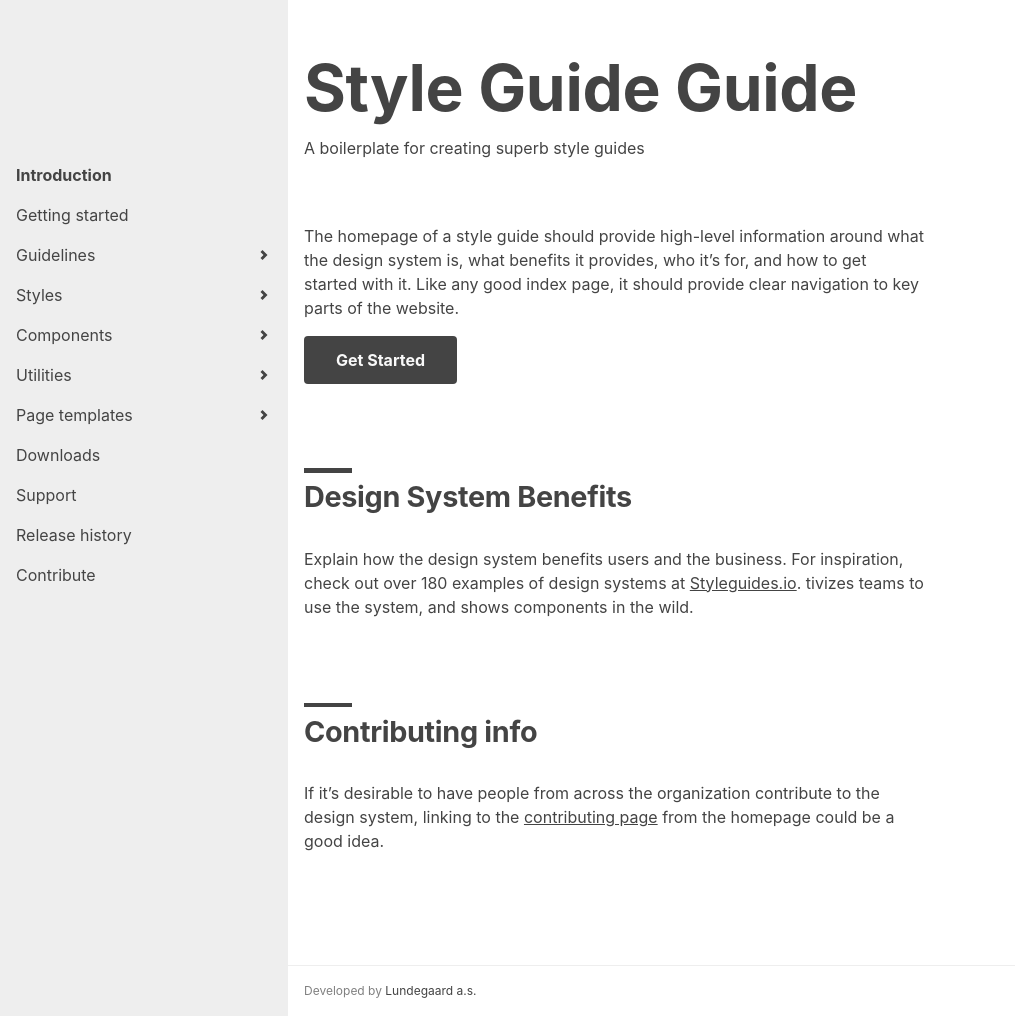
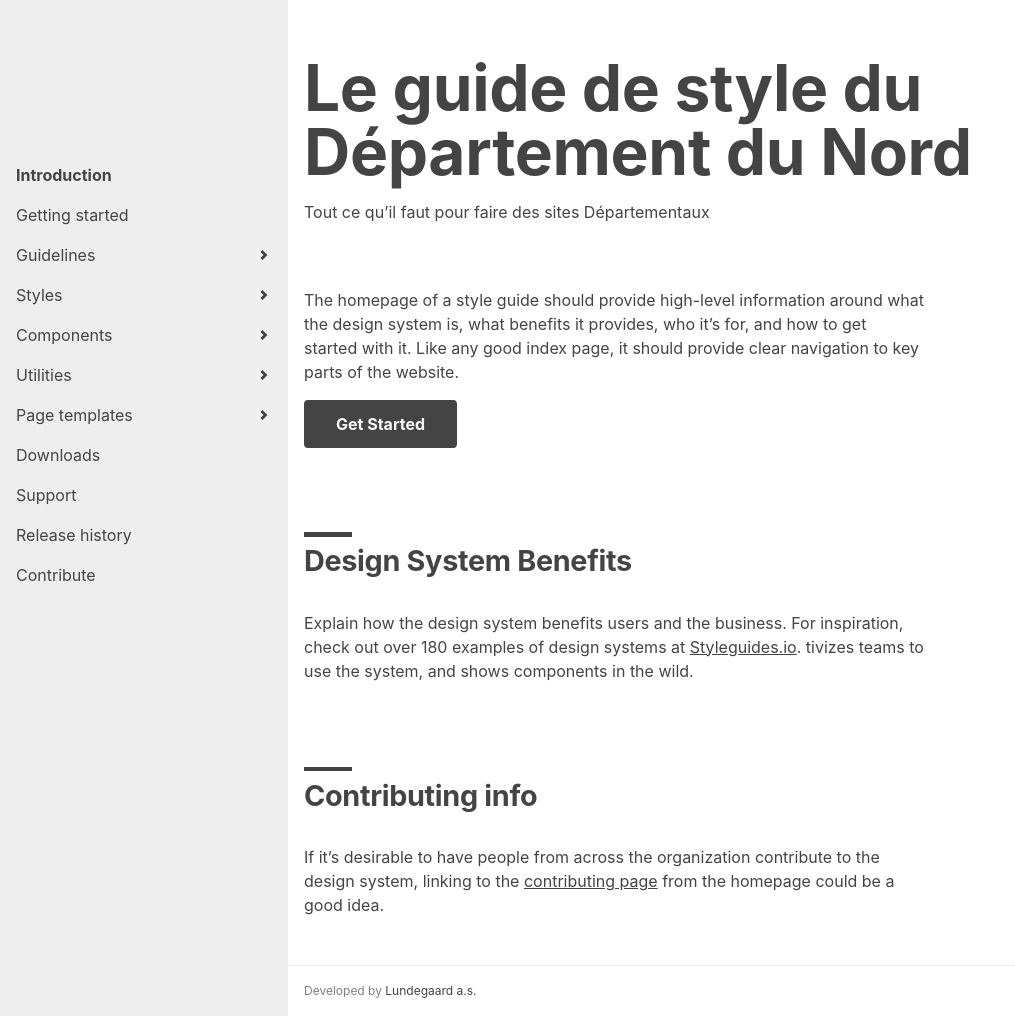
Before and after one commit to LJ59/d59-system, a Jekyll site: the page built from index.md, in a window 1280 px wide and 1016 px high. Shown: the whole window, without its empty margins (0-1015 px from the left). Built offline with Jekyll 4.4.1, drawn with Linux system fonts in a browser that asks for light colours.

Commit message:
Update index.md

```diff
--- a/index.md
+++ b/index.md
@@ -1,7 +1,7 @@
 ---
 layout: page
-title: Style Guide Guide
-description: A boilerplate for creating superb style guides
+title: Le guide de style du Département du Nord
+description: Tout ce qu'il faut pour faire des sites Départementaux
 ---
 
 The homepage of a style guide should provide high-level information around what the design system is, what benefits it provides, who it's for, and how to get started with it. Like any good index page, it should provide clear navigation to key parts of the website.
```
